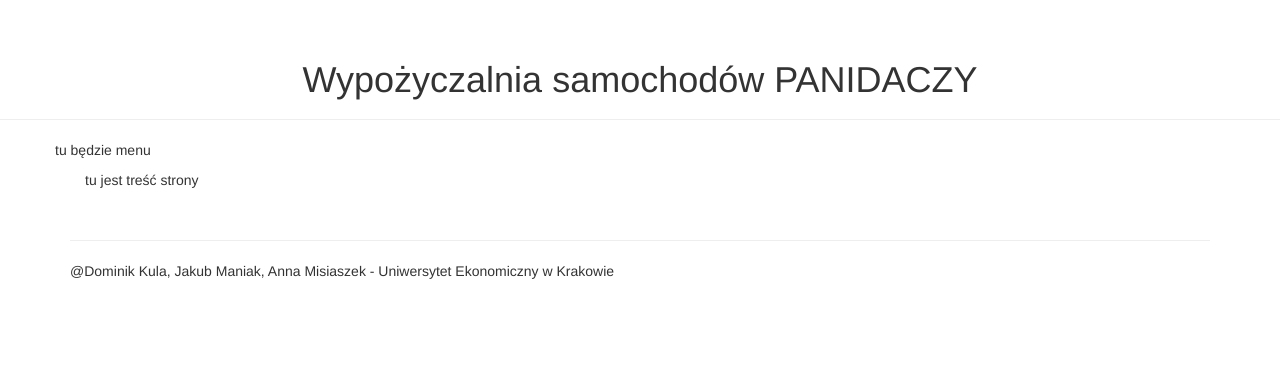
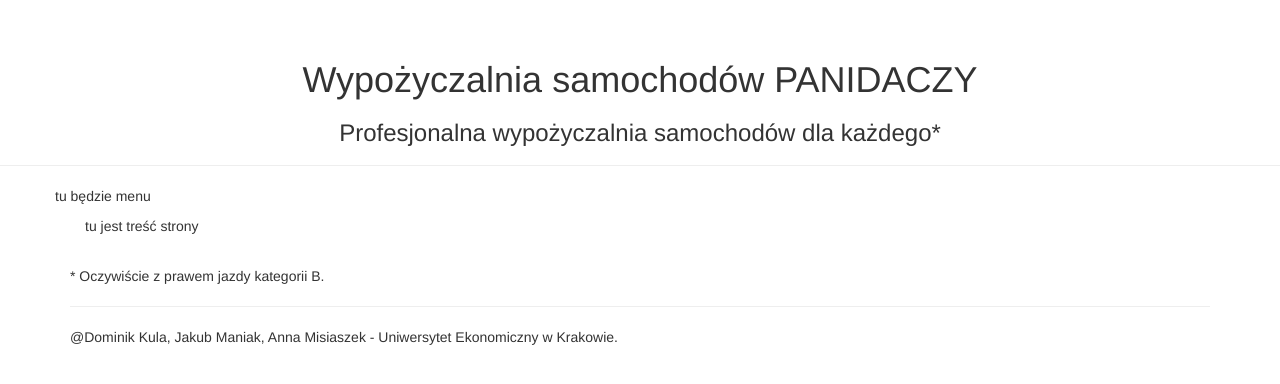
Before and after one commit to Hizigaya/RentCar, a Symfony app: template src/EpopeeBundle/Resources/views/layout.html.twig in a window 1280 px wide. Shown: the top 384 px of the page. Run offline with Twig, Linux system fonts and the light colour scheme; the template is opened without the code that fills it, so the values that code supplies are empty; some libraries are stand-ins or nearby versions.

Commit message:
podtytul

```diff
--- a/src/EpopeeBundle/Resources/views/layout.html.twig
+++ b/src/EpopeeBundle/Resources/views/layout.html.twig
@@ -12,6 +12,7 @@
 		<header class="page-header">
 			<div class="container text-center">
 				<h1>Wypożyczalnia samochodów PANIDACZY</h1>
+				<h3>Profesjonalna wypożyczalnia samochodów dla każdego*</h3>
 			</div>
 		</header>
 		<div class="container blocks_space" id="menu">
@@ -30,8 +31,9 @@
 		</div>
 		<footer>
 			<div class="container">
-				<br><hr>
-				<footer> @Dominik Kula, Jakub Maniak, Anna Misiaszek - Uniwersytet Ekonomiczny w Krakowie</footer>
+				<br><footer>* Oczywiście z prawem jazdy kategorii B.</footer>
+				<hr>
+				<footer> @Dominik Kula, Jakub Maniak, Anna Misiaszek - Uniwersytet Ekonomiczny w Krakowie.</footer>
 			</div>
 		</footer>
 	</body>
```
